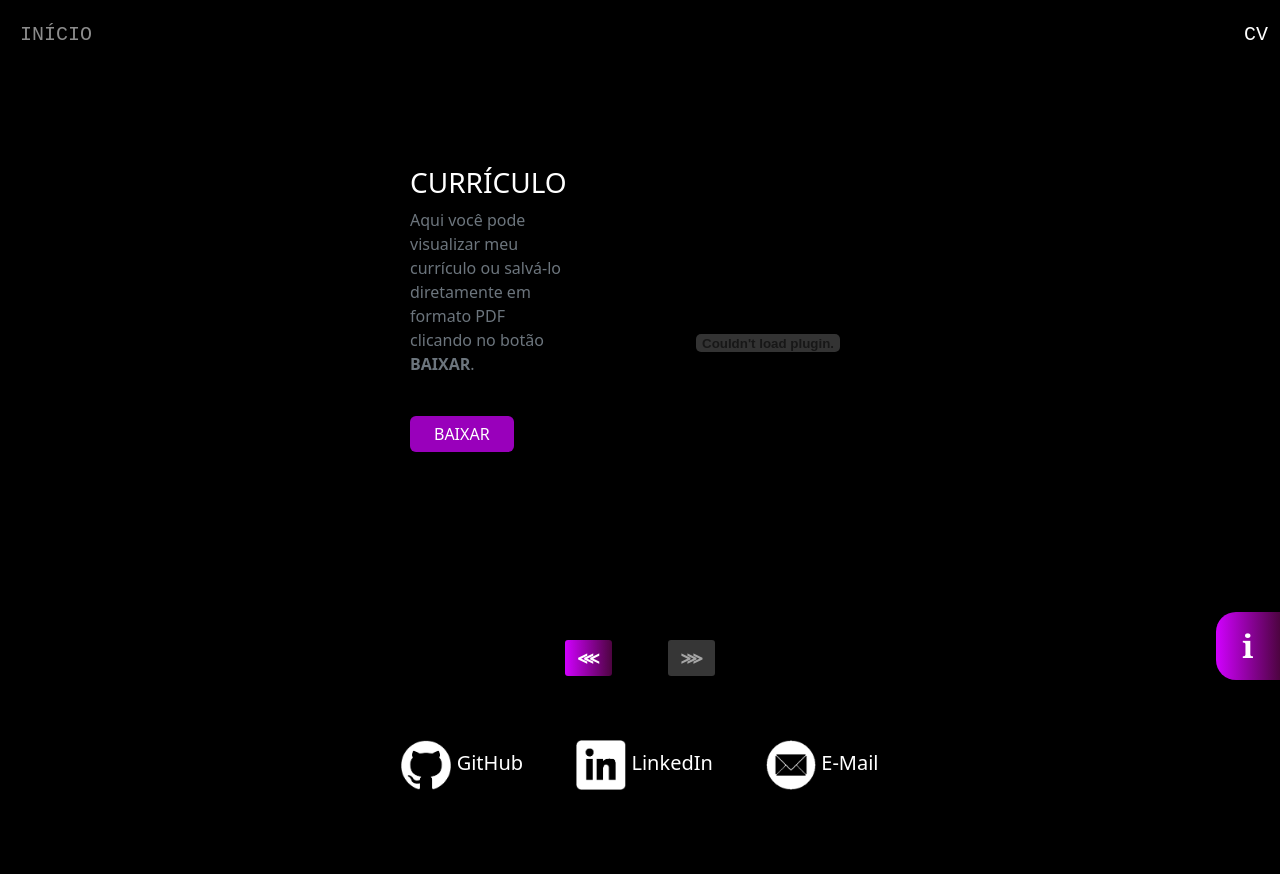
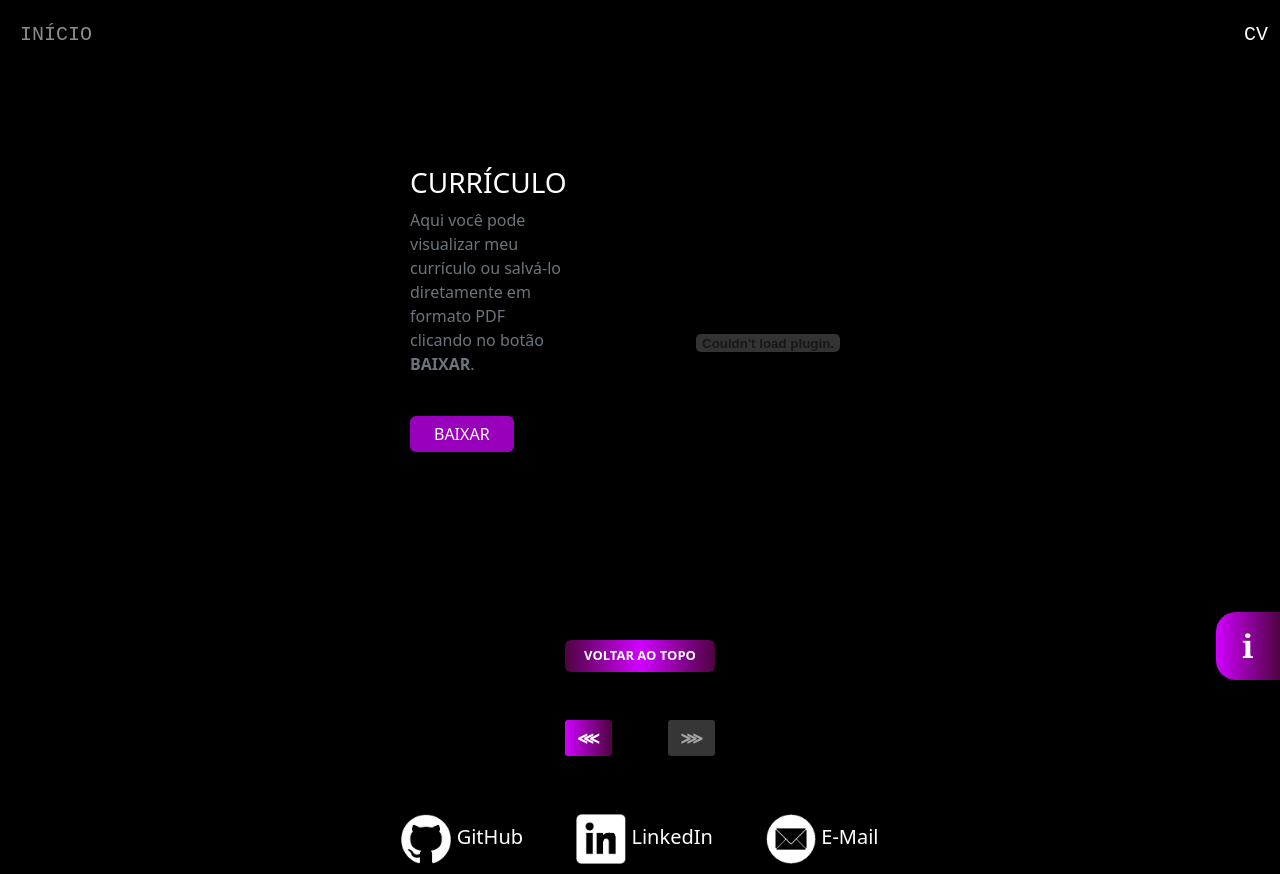
Before and after one commit to Rafael-MJ/rafaelmj.xyz, an Angular app: page /#/curriculum in a window 1280 px wide. Before the commit the page ends 800 px from the top, so only its background shows below. Built offline with nearby package versions, Linux system fonts and the light colour scheme.

Commit message:
feat: add back to top button

```diff
--- a/src/app/components/general/arrows/arrows.component.html
+++ b/src/app/components/general/arrows/arrows.component.html
@@ -1,3 +1,14 @@
+<div class="col-2 arrow-column text-center my-5 mx-auto d-flex">
+  <button
+    id="btn-top"
+    type="button"
+    (click)="scrollToTop()"
+    class="btn btn-secondary w-100 border-0 fw-bold"
+  >
+    VOLTAR AO TOPO
+  </button>
+</div>
+
 <div class="col-2 arrow-column text-center my-5 mx-auto d-flex">
   <button
     type="button"
--- a/src/app/components/general/arrows/arrows.component.scss
+++ b/src/app/components/general/arrows/arrows.component.scss
@@ -3,8 +3,8 @@
 /* Only NOT Mobile */
 @media only screen and (hover: hover) and (pointer: fine) {
   .arrow-left:hover,
-  .arrow-right:hover {
-    background: $color-dark-purple !important;
+  .arrow-right:hover,
+  #btn-top:hover {
     transform: scale(1.1);
     transition: all 0.5s ease;
   }
@@ -34,3 +34,9 @@
 .arrow-right:disabled {
   background: $color-gray !important;
 }
+
+#btn-top {
+  font-size: small;
+  background: linear-gradient(90deg, $color-dark-purple, $color-light-purple, $color-dark-purple);
+  transition: all 0.5s ease;
+}
--- a/src/app/components/general/arrows/arrows.component.ts
+++ b/src/app/components/general/arrows/arrows.component.ts
@@ -102,4 +102,8 @@ export class ArrowsComponent {
     this.initData();
     this.checkDisabledArrows();
   }
+
+  scrollToTop() {
+    window.scrollTo(0, 0);
+  }
 }
```
